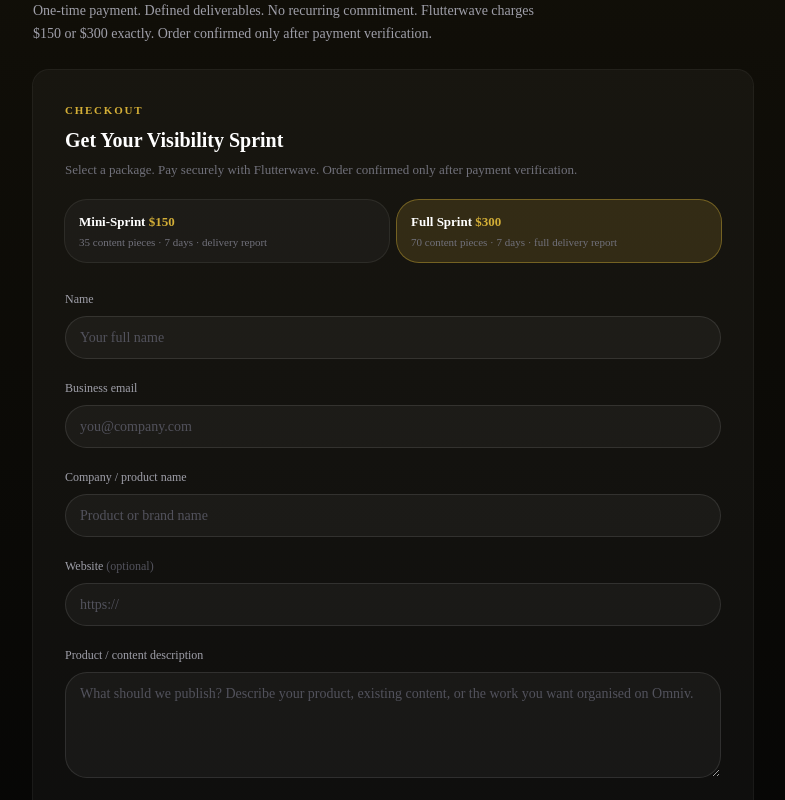
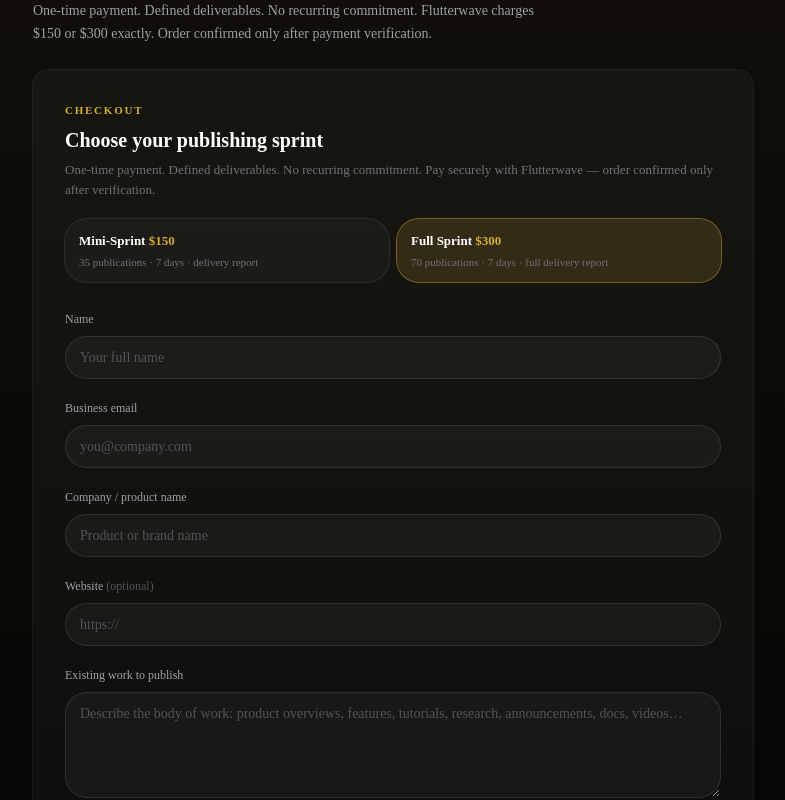
Before and after one commit to ezekielnelson060-hash/omniv-cso, a Next.js app: page /visibility-sprint in a window 1280 px wide. Shown: the part 2760-3560 px from the top of the page, without its empty margins (247-1032 px from the left). Built offline with nearby package versions, Linux system fonts and the light colour scheme; no server answers; the database is empty.

Commit message:
Checkout labels: publications not pieces

```diff
--- a/src/components/visibility-sprint/checkout-form.tsx
+++ b/src/components/visibility-sprint/checkout-form.tsx
@@ -11,12 +11,12 @@ const PACKAGES: Record<
   mini: {
     label: "Mini-Sprint",
     price: 150,
-    summary: "35 content pieces · 7 days · delivery report",
+    summary: "35 publications · 7 days · delivery report",
   },
   full: {
     label: "Full Sprint",
     price: 300,
-    summary: "70 content pieces · 7 days · full delivery report",
+    summary: "70 publications · 7 days · full delivery report",
   },
 };
 
@@ -75,11 +75,11 @@ export function VisibilitySprintCheckoutForm() {
         Checkout
       </p>
       <h2 className="mt-2 text-xl font-semibold text-white">
-        Get Your Visibility Sprint
+        Choose your publishing sprint
       </h2>
       <p className="mt-1.5 text-[13px] text-zinc-500">
-        Select a package. Pay securely with Flutterwave. Order confirmed only
-        after payment verification.
+        One-time payment. Defined deliverables. No recurring commitment. Pay
+        securely with Flutterwave — order confirmed only after verification.
       </p>
 
       <div className="mt-5 grid gap-2 sm:grid-cols-2">
@@ -159,7 +159,7 @@ export function VisibilitySprintCheckoutForm() {
         </div>
         <div>
           <label className="text-[12px] font-medium text-zinc-400">
-            Product / content description
+            Existing work to publish
           </label>
           <textarea
             required
@@ -167,7 +167,7 @@ export function VisibilitySprintCheckoutForm() {
             value={description}
             onChange={(e) => setDescription(e.target.value)}
             className={`${field} resize-y`}
-            placeholder="What should we publish? Describe your product, existing content, or the work you want organised on Omniv."
+            placeholder="Describe the body of work: product overviews, features, tutorials, research, announcements, docs, videos…"
           />
         </div>
       </div>
```
